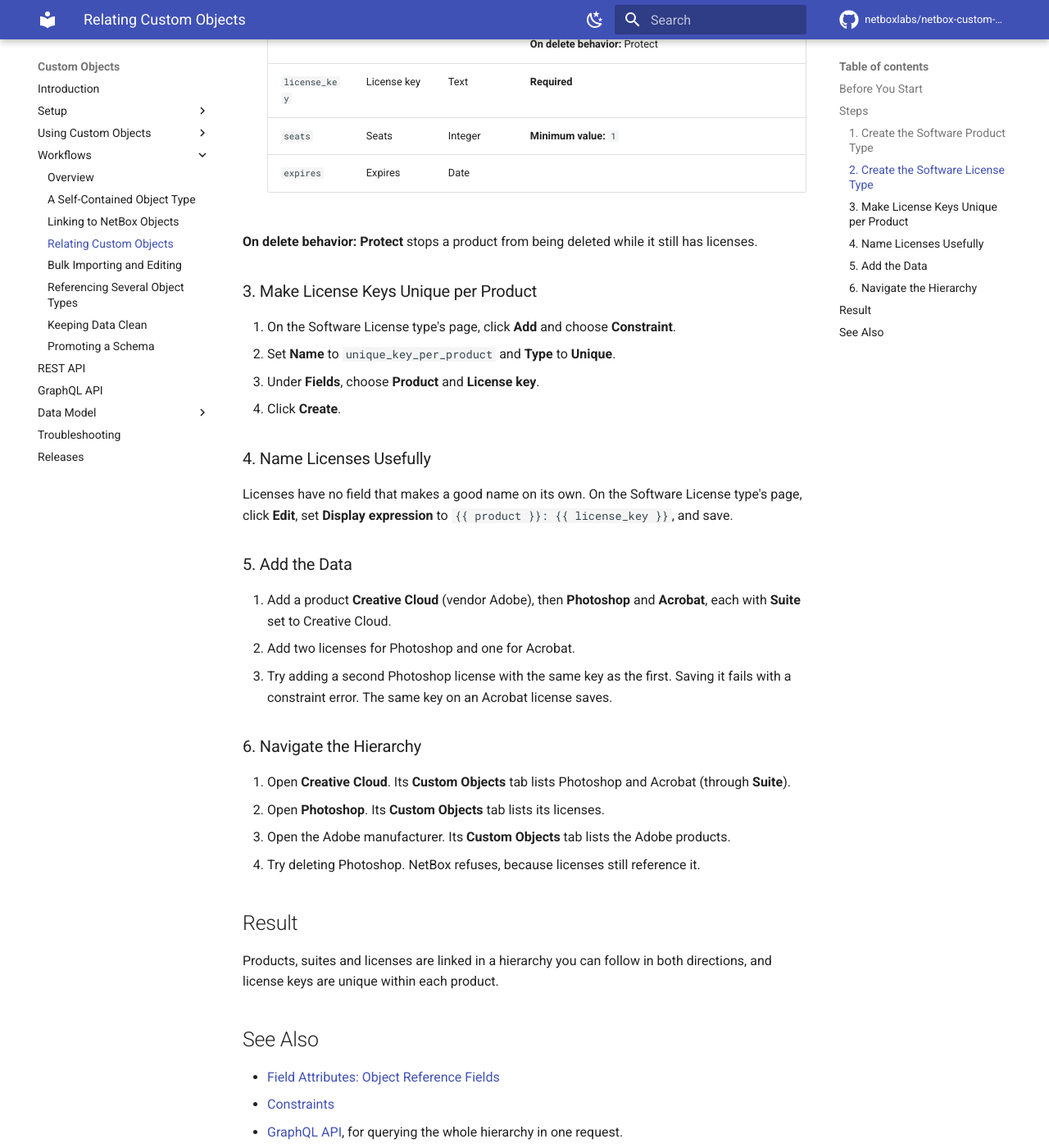
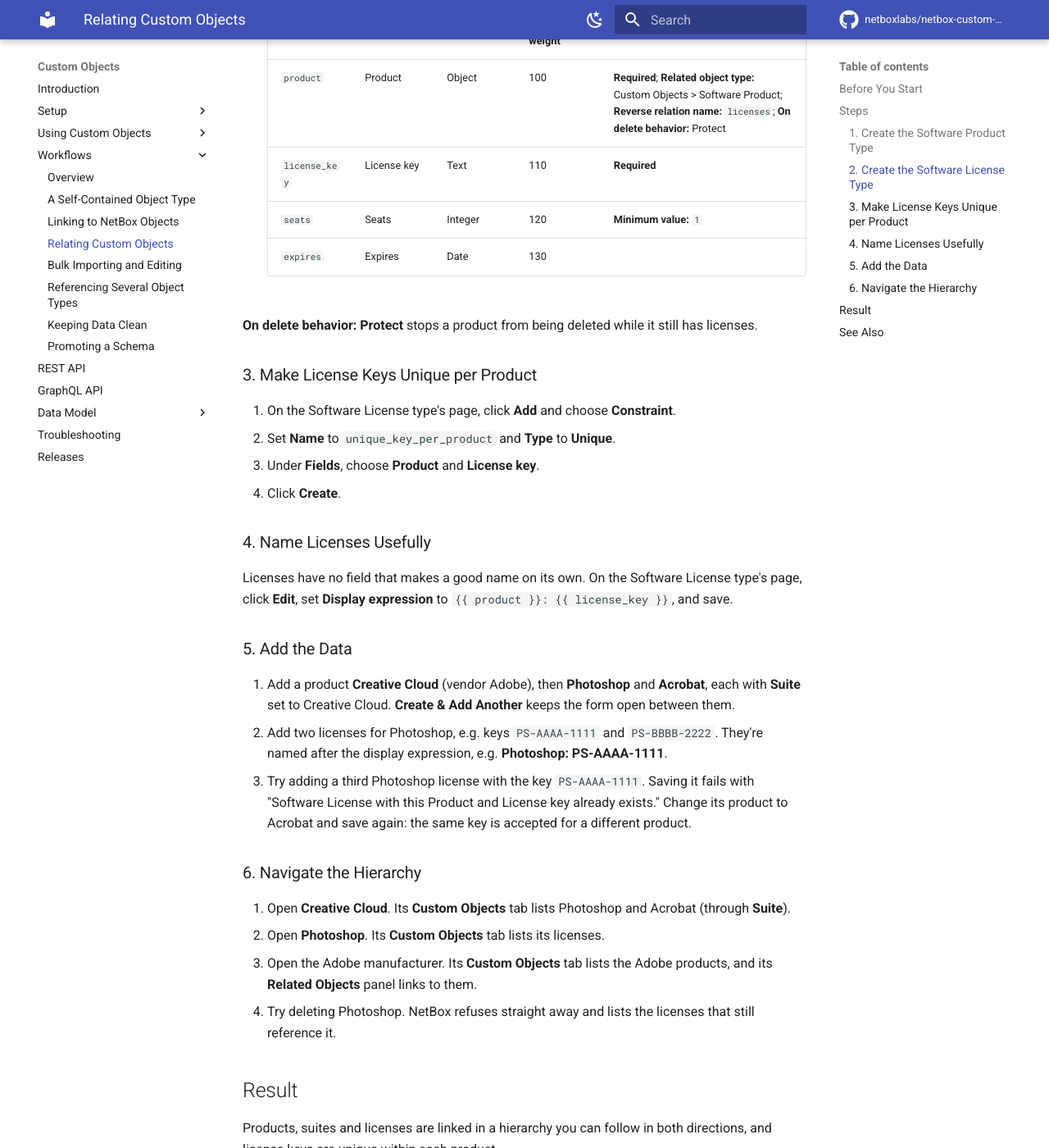
Before and after one commit to netboxlabs/netbox-custom-objects, an MkDocs documentation site: the page built from docs/workflows/relate-custom-objects.md, in a window 1280 px wide and 1400 px high, scrolled down 1385 px. Shown: the whole window at 82% size. Built offline with MkDocs 1.6.1 and Material for MkDocs 9.7.7, drawn with Linux system fonts in a browser that asks for light colours; comment, search, counter and statistics services are not loaded; some of the changed text lies outside the part shown.

Commit message:
docs: correct the related custom objects workflow after a walkthrough
Give the fields display weights, give example license keys and the
constraint's actual error, and describe the manufacturer's Related
Objects panel and what happens when deleting a product that still has
licenses.

Co-Authored-By: Claude Opus 5.5 <noreply@anthropic.com>

```diff
--- a/docs/workflows/relate-custom-objects.md
+++ b/docs/workflows/relate-custom-objects.md
@@ -20,11 +20,11 @@
 2. Set **Internal name** to `software_product`, **Display name (singular)** to `Software Product` and **Display name (plural)** to `Software Products`, then click **Create**.
 3. Add these fields (**Add > Field** on the type's page):
 
-    | Name | Label | Type | Other settings |
-    |------|-------|------|----------------|
-    | `name` | Name | Text | **Required**, **Primary name field** |
-    | `vendor` | Vendor | Object | **Required**; **Related object type:** DCIM > Manufacturer |
-    | `suite` | Suite | Object | **Related object type:** Custom Objects > Software Product; **Reverse relation name:** `suite_products` |
+    | Name | Label | Type | Display weight | Other settings |
+    |------|-------|------|----------------|----------------|
+    | `name` | Name | Text | 100 | **Required**, **Primary name field** |
+    | `vendor` | Vendor | Object | 110 | **Required**; **Related object type:** DCIM > Manufacturer |
+    | `suite` | Suite | Object | 120 | **Related object type:** Custom Objects > Software Product; **Reverse relation name:** `suite_products` |
 
 The **Suite** field points at the type it belongs to, so a product can be part of another product.
 
@@ -33,12 +33,12 @@ The **Suite** field points at the type it belongs to, so a product can be part o
 1. Create a second type with **Internal name** `software_license`, **Display name (singular)** `Software License` and **Display name (plural)** `Software Licenses`.
 2. Add these fields:
 
-    | Name | Label | Type | Other settings |
-    |------|-------|------|----------------|
-    | `product` | Product | Object | **Required**; **Related object type:** Custom Objects > Software Product; **Reverse relation name:** `licenses`; **On delete behavior:** Protect |
-    | `license_key` | License key | Text | **Required** |
-    | `seats` | Seats | Integer | **Minimum value:** `1` |
-    | `expires` | Expires | Date | |
+    | Name | Label | Type | Display weight | Other settings |
+    |------|-------|------|----------------|----------------|
+    | `product` | Product | Object | 100 | **Required**; **Related object type:** Custom Objects > Software Product; **Reverse relation name:** `licenses`; **On delete behavior:** Protect |
+    | `license_key` | License key | Text | 110 | **Required** |
+    | `seats` | Seats | Integer | 120 | **Minimum value:** `1` |
+    | `expires` | Expires | Date | 130 | |
 
 **On delete behavior: Protect** stops a product from being deleted while it still has licenses.
 
@@ -55,16 +55,16 @@ Licenses have no field that makes a good name on its own. On the Software Licens
 
 ### 5. Add the Data
 
-1. Add a product **Creative Cloud** (vendor Adobe), then **Photoshop** and **Acrobat**, each with **Suite** set to Creative Cloud.
-2. Add two licenses for Photoshop and one for Acrobat.
-3. Try adding a second Photoshop license with the same key as the first. Saving it fails with a constraint error. The same key on an Acrobat license saves.
+1. Add a product **Creative Cloud** (vendor Adobe), then **Photoshop** and **Acrobat**, each with **Suite** set to Creative Cloud. **Create & Add Another** keeps the form open between them.
+2. Add two licenses for Photoshop, e.g. keys `PS-AAAA-1111` and `PS-BBBB-2222`. They're named after the display expression, e.g. **Photoshop: PS-AAAA-1111**.
+3. Try adding a third Photoshop license with the key `PS-AAAA-1111`. Saving it fails with "Software License with this Product and License key already exists." Change its product to Acrobat and save again: the same key is accepted for a different product.
 
 ### 6. Navigate the Hierarchy
 
 1. Open **Creative Cloud**. Its **Custom Objects** tab lists Photoshop and Acrobat (through **Suite**).
 2. Open **Photoshop**. Its **Custom Objects** tab lists its licenses.
-3. Open the Adobe manufacturer. Its **Custom Objects** tab lists the Adobe products.
-4. Try deleting Photoshop. NetBox refuses, because licenses still reference it.
+3. Open the Adobe manufacturer. Its **Custom Objects** tab lists the Adobe products, and its **Related Objects** panel links to them.
+4. Try deleting Photoshop. NetBox refuses straight away and lists the licenses that still reference it.
 
 ## Result
 
```
